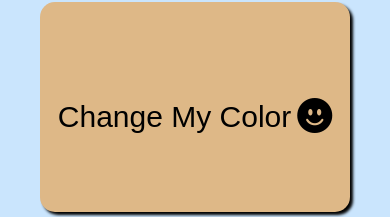
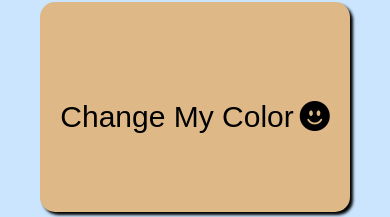
Before and after one commit to Shubham-555/color.github.io, a plain HTML site: page index.html in a window 390 px wide. Shown: the part 138-355 px from the top of the page. Drawn offline with nearby package versions, Linux system fonts and the light colour scheme.

Commit message:
index.html

```diff
--- a/index.html
+++ b/index.html
@@ -117,12 +117,9 @@
                 margin-left: 19vw;
             }
 
-              .box i{
-                  font-size: 35px;
-
-
-
-        }
+             .btn{
+                 font-size:30px;
+            }
 
             .box{
                 margin: 0px 32px ;
```
